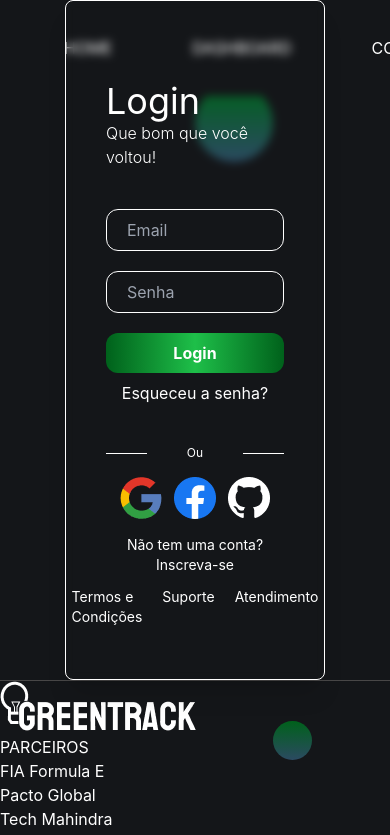
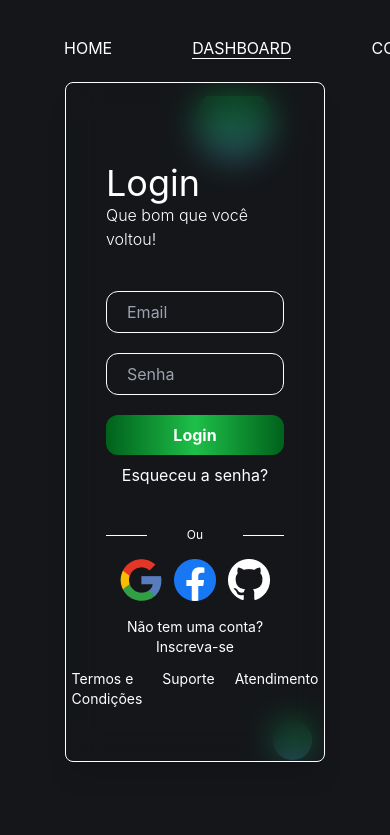
Before and after one commit to Acquesta/greenTrack, a React (Vite) app: page /Login in a window 390 px wide. Shown: the top 835 px of the page. Built offline with nearby package versions, Linux system fonts and the light colour scheme.

Commit message:
login e cadastros feitos

```diff
--- a/src/components/homepage/Header.jsx
+++ b/src/components/homepage/Header.jsx
@@ -45,7 +45,7 @@ export default function Header() {
                             </ul>
                         )}
                     </li>
-                    <li><NavLink to='/Dashboard'>Dashboard</NavLink></li>
+                    <li><NavLink to='/Login'>Dashboard</NavLink></li>
                     <li><NavLink to='/Contact'>Contato</NavLink></li>
                 </ul>
             </nav>
--- a/src/components/homepage/Inputs.jsx
+++ b/src/components/homepage/Inputs.jsx
@@ -4,10 +4,10 @@ import github from '../../assets/bi_github.png'
 
 import imagem from '../../assets/greenTrackLogin.jpg'
 
-function Inputs({ titulo, descricao, inputs, botao, outraPagina}) {
+function Inputs({ titulo, descricao, inputs, botao, outraPagina = ['' ,''], mudaValue, funcao}) {
     return (
-        <div className="flex items-center">
-            <div style={{backgroundImage: `URL(${imagem})`}} className="hidden lg:block h-screen w-[25vw] bg-center bg-cover">
+        <div className="flex items-center h-screen">
+            <div style={{backgroundImage: `URL(${imagem})`}} className="hidden xl:block h-screen w-[30vw] bg-center bg-cover">
 
             </div>
             <div className="absolute right-[30vw] top-[10vh] h-[20vw] w-[20vw] bg-gradient-to-b from-[#00611B] to-[#2B4A61] rounded-full">
@@ -16,19 +16,19 @@ function Inputs({ titulo, descricao, inputs, botao, outraPagina}) {
             <div className="absolute right-[20vw] bottom-[10vh] h-[10vw] w-[10vw] bg-gradient-to-b from-[#00611B] to-[#2B4A61] rounded-full">
 
             </div>
-            <div className="z-10 w-2/3 lg:w-1/4 mx-auto pt-20 pb-10 px-10 backdrop-blur-sm border border-white rounded-lg shadow-xl">
+            <div className="z-10 w-2/3 xl:w-1/4 mx-auto pt-20 pb-10 px-10 backdrop-blur-lg border border-white rounded-lg shadow-xl">
                 <h2 className="text-white text-4xl">{titulo}</h2>
                 <p className="text-white font-light">{descricao}</p>
                 <div className="flex flex-col gap-5 mt-10">
                     {
                         inputs.map((input, index) => (
-                            <input className="px-5 py-2 bg-transparent border border-white rounded-xl text-white" placeholder={input.label} type={input.type} key={index} />
+                            <input onChange={(e) => mudaValue(e.target.value, index)} className="px-5 py-2 bg-transparent border border-white rounded-xl text-white" placeholder={input.label} type={input.type} key={index} />
                         ))
                     }
                 </div>
-                <button className="mt-5 py-2 w-full bg-gradient-to-r from-[#00611B] via-verde to-[#00611B] rounded-xl text-white font-bold">{botao}</button>
+                <button onClick={() => funcao()} className="mt-5 py-2 w-full bg-gradient-to-r from-[#00611B] via-verde to-[#00611B] rounded-xl text-white font-bold">{botao}</button>
                 {
-                    botao === 'Login' ? <p className="text-white text-center my-2">Esqueceu a senha? </p> : ''
+                    botao === 'Login' ? <p className="text-white text-center my-2"><a href="/RedefinirSenha">Esqueceu a senha?</a></p> : ''
                 }
                 <div className="flex justify-between items-center gap-10 mt-10">
                     <div className="w-full h-[1px] bg-white"></div>
@@ -42,7 +42,7 @@ function Inputs({ titulo, descricao, inputs, botao, outraPagina}) {
                     <img src={facebook} alt="logo do facebook" />
                     <img src={github} alt="logo do github" />
                 </div>
-                <p className='text-white text-center text-sm'>{outraPagina}</p>
+                <p className='text-white text-center text-sm'><a href={outraPagina[1]}>{outraPagina[0]}</a></p>
                 <div className='flex justify-center gap-5 text-sm text-white my-3'>
                     <p>Termos e Condições</p>
                     <p>Suporte</p>
--- a/src/main.jsx
+++ b/src/main.jsx
@@ -17,6 +17,7 @@ import Sustentabilidade from './pages/Dashboard/Susutentabilidade.jsx'
 import Analise from './pages/Dashboard/Analise.jsx'
 import Login from './pages/Homepage/Login.jsx'
 import Cadastro from './pages/Homepage/Cadastro.jsx'
+import RedefinirSenha from './pages/Homepage/RedefinirSenha.jsx'
 
 const router = createBrowserRouter([
   {
@@ -27,6 +28,7 @@ const router = createBrowserRouter([
       {path: "/Contact", element: <Contact/>},
       {path: "/Login", element: <Login/>},
       {path: "/Cadastro", element: <Cadastro/>},
+      {path: "/RedefinirSenha", element: <RedefinirSenha/>},
       {path: "*", element: <PageNotFound/>}
     ]
   },
--- a/src/pages/Homepage/Cadastro.jsx
+++ b/src/pages/Homepage/Cadastro.jsx
@@ -1,39 +1,73 @@
+import { useState } from "react";
 import Inputs from "../../components/homepage/Inputs";
+import { useNavigate } from "react-router-dom";
 
 function Cadastro() {
 
-    const inputs = [
-        {
-            id: 1,
-            label: "Nome",
-            type: "text"
-        },
-        {
-            id: 2,
-            label: "E-mail",
-            type: "email"
-        },
-        {
-            id: 3,
-            label: "Senha",
-            type: "password"
-        },
-        {
-            id: 4,
-            label: "Confirmar Senha",
-            type: "password"
+    const navigate = useNavigate()
+    const [inputs, setInputs] = useState([
+        { id: 1, label: "Nome", type: "text", value: "" },
+        { id: 2, label: "E-mail", type: "email", value: "" },
+        { id: 3, label: "Senha", type: "password", value: "" },
+        { id: 4, label: "Confirmar Senha", type: "password", value: "" },
+    ]);
+
+    const mudaValue = (value, index) => {
+        const updatedInputs = [...inputs];
+        updatedInputs[index].value = value;
+        setInputs(updatedInputs);
+    };
+
+    const puxaUsuarios = () => {
+        const usuarios = JSON.parse(localStorage.getItem("Usuarios"));
+        return usuarios || [];
+    };
+
+    const verificaUsuario = (email) => {
+        const usuariosCadastrados = puxaUsuarios();
+        return usuariosCadastrados.some((usuario) => usuario.email === email);
+    };
+
+    const cadastrarUsuario = () => {
+        if (inputs.some((input) => input.value.trim() === "")) {
+            alert("Preencha todos os campos.");
+            return;
         }
-    ]
+        if (inputs[2].value !== inputs[3].value) {
+            alert("Senhas não coincidem.");
+            return;
+        }
+        if (!verificaUsuario(inputs[1].value)) {
+            const usuariosCadastrados = puxaUsuarios();
+            localStorage.setItem(
+                "Usuarios",
+                JSON.stringify([
+                    ...usuariosCadastrados,
+                    {
+                        nome: inputs[0].value,
+                        email: inputs[1].value,
+                        senha: inputs[2].value,
+                    },
+                ])
+            );
+            alert("Usuário cadastrado com sucesso!");
+            navigate("/Dashboard/home")
+        } else {
+            alert("Usuário já existe.");
+        }
+    };
 
     return (
         <Inputs
-        titulo='Cadastro'
-        descricao='Só mais alguns detalhes para você começar!'
-        inputs={inputs}
-        botao='Cadastrar'
-        outraPagina='Já tem conta? Logue'
-    />
-     );
+            titulo="Cadastro"
+            descricao="Só mais alguns detalhes para você começar!"
+            inputs={inputs}
+            botao="Cadastrar"
+            outraPagina={["Já tem conta? Faça login", '/Login']}
+            mudaValue={mudaValue}
+            funcao={cadastrarUsuario}
+        />
+    );
 }
 
 export default Cadastro;
--- a/src/pages/Homepage/Login.jsx
+++ b/src/pages/Homepage/Login.jsx
@@ -1,29 +1,58 @@
+import React, { useState } from "react";
 import Inputs from "../../components/homepage/Inputs";
+import { useNavigate } from "react-router-dom";
 
 function Login() {
+    const navigate = useNavigate()
+    const [inputs, setInputs] = useState([
+        { id: 1, label: "Email", type: "email", value: "" },
+        { id: 2, label: "Senha", type: "password", value: "" },
+    ]);
 
-    const inputs = [
-        {
-            id: 1,
-            label: "Email",
-            type: "email"
-        },
-        {
-            id: 2,
-            label: "Senha",
-            type: "password"
+    const mudaValue = (value, index) => {
+        const updatedInputs = [...inputs];
+        updatedInputs[index].value = value;
+        setInputs(updatedInputs);
+    };
+
+    const puxaUsuarios = () => {
+        const usuarios = JSON.parse(localStorage.getItem("Usuarios"));
+        return usuarios || [];
+    };
+
+    const autenticarUsuario = () => {
+        const email = inputs[0].value;
+        const senha = inputs[1].value;
+
+        if (!email.trim() || !senha.trim()) {
+            console.log("Preencha todos os campos.");
+            return;
         }
-    ]
+
+        const usuariosCadastrados = puxaUsuarios();
+        const usuario = usuariosCadastrados.find(
+            (u) => u.email === email && u.senha === senha
+        );
+
+        if (usuario) {
+            alert("Login bem-sucedido!");
+            navigate("/Dashboard/home")
+        } else {
+            alert("Email ou senha incorretos.");
+        }
+    };
 
     return (
         <Inputs
-            titulo='Login'
-            descricao='Que bom que você voltou!'
+            titulo="Login"
+            descricao="Que bom que você voltou!"
             inputs={inputs}
-            botao='Login'
-            outraPagina='Não tem uma conta? Inscreva-se'
+            botao="Login"
+            outraPagina={["Não tem uma conta? Inscreva-se", '/Cadastro']}
+            mudaValue={mudaValue}
+            funcao={autenticarUsuario}
         />
-     );
+    );
 }
 
 export default Login;
--- /dev/null
+++ b/src/pages/Homepage/RedefinirSenha.jsx
@@ -0,0 +1,71 @@
+import { useState } from "react";
+import Inputs from "../../components/homepage/Inputs";
+
+function RedefinirSenha() {
+    const [inputs, setInputs] = useState([
+        { id: 1, label: "Email", type: "email", value: "" },
+    ]);
+
+    const mudaValue = (value, index) => {
+        const updatedInputs = [...inputs];
+        updatedInputs[index].value = value;
+        setInputs(updatedInputs);
+    };
+
+    const puxaUsuarios = () => {
+        const usuarios = JSON.parse(localStorage.getItem("Usuarios"));
+        return usuarios || [];
+    };
+
+    const atualizarUsuarios = (usuarios) => {
+        localStorage.setItem("Usuarios", JSON.stringify(usuarios));
+    };
+
+    const redefinirSenha = () => {
+        const email = inputs[0].value;
+
+        if (!email.trim()) {
+            alert("Por favor, insira seu email.");
+            return;
+        }
+
+        const usuariosCadastrados = puxaUsuarios();
+        const usuarioIndex = usuariosCadastrados.findIndex(
+            (usuario) => usuario.email === email
+        );
+
+        if (usuarioIndex !== -1) {
+            const novaSenha = prompt("Digite sua nova senha:");
+            if (!novaSenha || novaSenha.trim() === "") {
+                alert("Senha não pode ser vazia.");
+                return;
+            }
+
+            const confirmarSenha = prompt("Confirme sua nova senha:");
+            if (novaSenha !== confirmarSenha) {
+                alert("As senhas não coincidem.");
+                return;
+            }
+
+            usuariosCadastrados[usuarioIndex].senha = novaSenha;
+            atualizarUsuarios(usuariosCadastrados);
+
+            alert("Senha redefinida com sucesso!");
+        } else {
+            alert("Email não encontrado.");
+        }
+    };
+
+    return (
+        <Inputs
+            titulo="Redefinir Senha"
+            descricao="Digite o email associado à sua conta."
+            inputs={inputs}
+            botao="Redefinir Senha"
+            mudaValue={mudaValue}
+            funcao={redefinirSenha}
+        />
+    );
+}
+
+export default RedefinirSenha;
```
